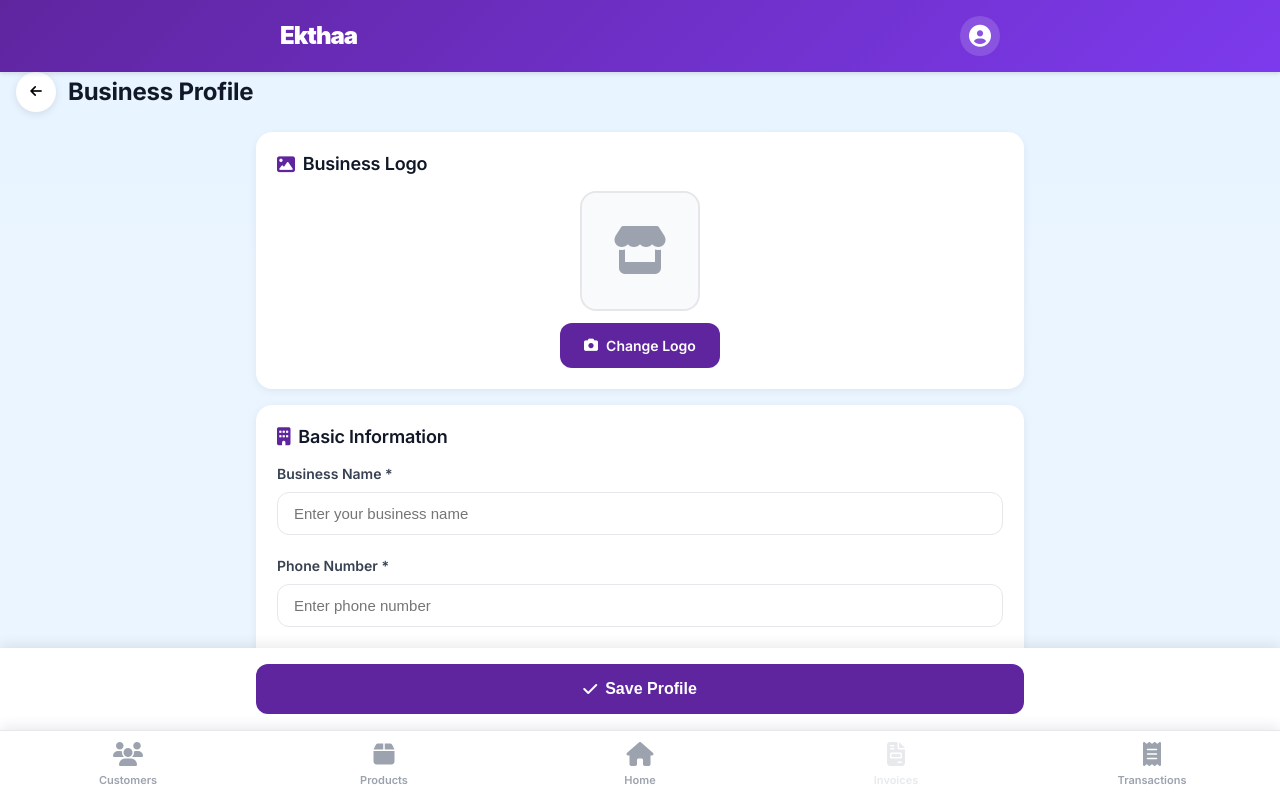
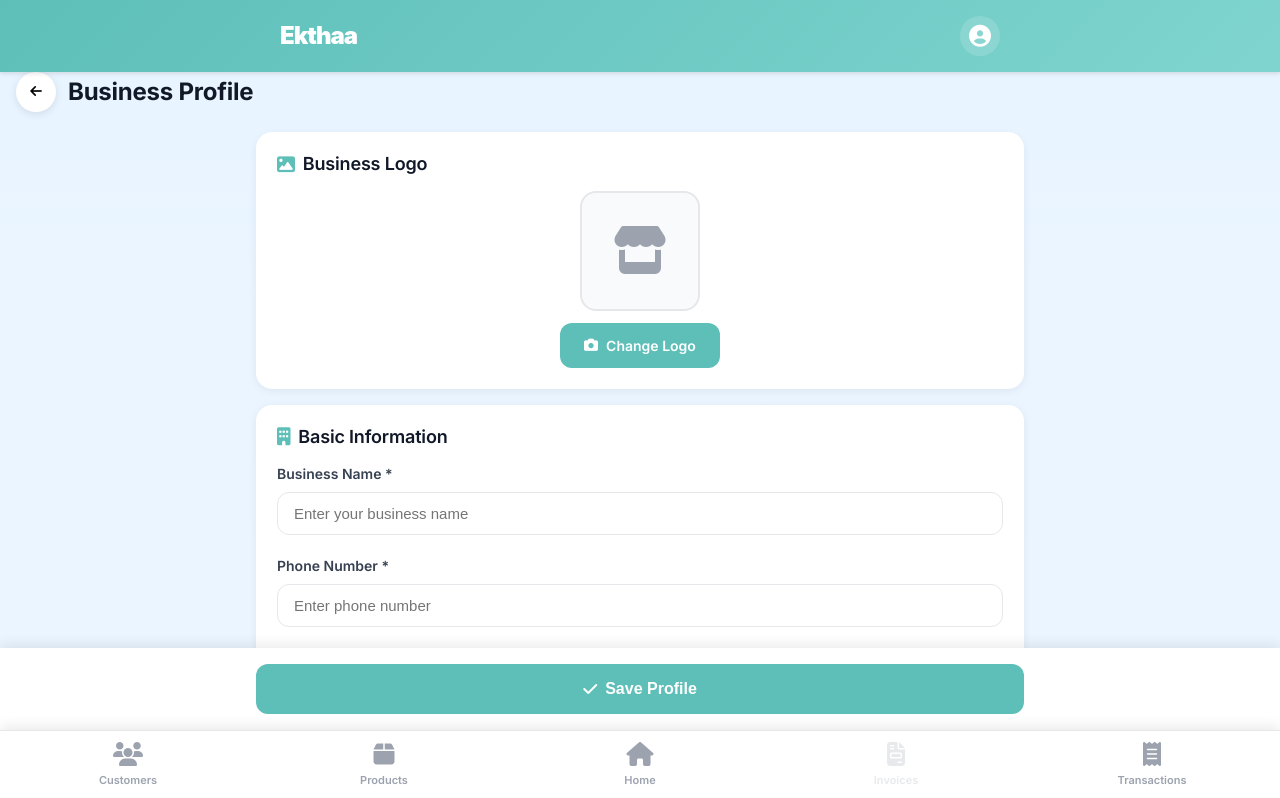
Before and after one commit to sidhartha522/migration, a React (Vite) app in the folder frontend/: page /profile/edit in a window 1280 px wide. Shown: the top 798 px of the page. Built offline with nearby package versions, Linux system fonts and the light colour scheme; no server answers; sample sign-in values are in the browser's storage.

Commit message:
Change color palette from purple to teal (logo color) and fix LinkedIn field cropping behind save button

```diff
--- a/frontend/src/styles/AppBar.css
+++ b/frontend/src/styles/AppBar.css
@@ -3,7 +3,7 @@
  */
 
 .app-bar {
-  background: linear-gradient(135deg, #5f259f 0%, #7c3aed 100%);
+  background: linear-gradient(135deg, #5DBFB8 0%, #7fd4cf 100%);
   color: white;
   position: fixed;
   top: 0;
--- a/frontend/src/styles/CustomerDetailsWhatsApp.css
+++ b/frontend/src/styles/CustomerDetailsWhatsApp.css
@@ -15,7 +15,7 @@
 
 /* Header - Fixed at top */
 .customer-header-minimal {
-  background: var(--primary-purple);
+  background: #5DBFB8;
   padding: 16px;
   display: flex;
   align-items: center;
--- a/frontend/src/styles/DashboardModern.css
+++ b/frontend/src/styles/DashboardModern.css
@@ -13,11 +13,11 @@
 
 /* Hero Card - Inspired by Revolut balance card */
 .hero-card {
-  background: linear-gradient(135deg, #5f259f 0%, #7c3aed 100%);
+  background: linear-gradient(135deg, #5DBFB8 0%, #7fd4cf 100%);
   border-radius: 20px;
   padding: var(--space-8) var(--space-6);
   margin-bottom: var(--space-4);
-  box-shadow: 0 8px 24px rgba(95, 37, 159, 0.25);
+  box-shadow: 0 8px 24px rgba(93, 191, 184, 0.25);
   text-align: center;
   position: relative;
   overflow: hidden;
--- a/frontend/src/styles/DesignSystem.css
+++ b/frontend/src/styles/DesignSystem.css
@@ -10,10 +10,10 @@
    COLOR PALETTE - Professional & Flat
    ============================================ */
 :root {
-  /* Primary Colors - Purple (PhonePe inspired) */
-  --primary-purple: #5f259f;
-  --primary-purple-dark: #4a1d7a;
-  --primary-purple-light: #7c3aed;
+  /* Primary Colors - Teal (Ekthaa brand) */
+  --primary-purple: #5DBFB8;
+  --primary-purple-dark: #4a9d98;
+  --primary-purple-light: #7fd4cf;
 
   /* Accent Colors - Flat, No Gradients */
   --accent-green: #00d09c;
--- a/frontend/src/styles/ProfileEdit.css
+++ b/frontend/src/styles/ProfileEdit.css
@@ -42,6 +42,7 @@
 .profile-edit-form {
   max-width: 768px;
   margin: 0 auto;
+  padding-bottom: 120px;
 }
 
 .section-card {
@@ -302,9 +303,9 @@
 }
 
 .btn-save-profile:hover:not(:disabled) {
-  background: #4a1c7a;
+  background: #4a9d98;
   transform: translateY(-2px);
-  box-shadow: 0 6px 16px rgba(95, 37, 159, 0.3);
+  box-shadow: 0 6px 16px rgba(93, 191, 184, 0.3);
 }
 
 .btn-save-profile:disabled {
```
